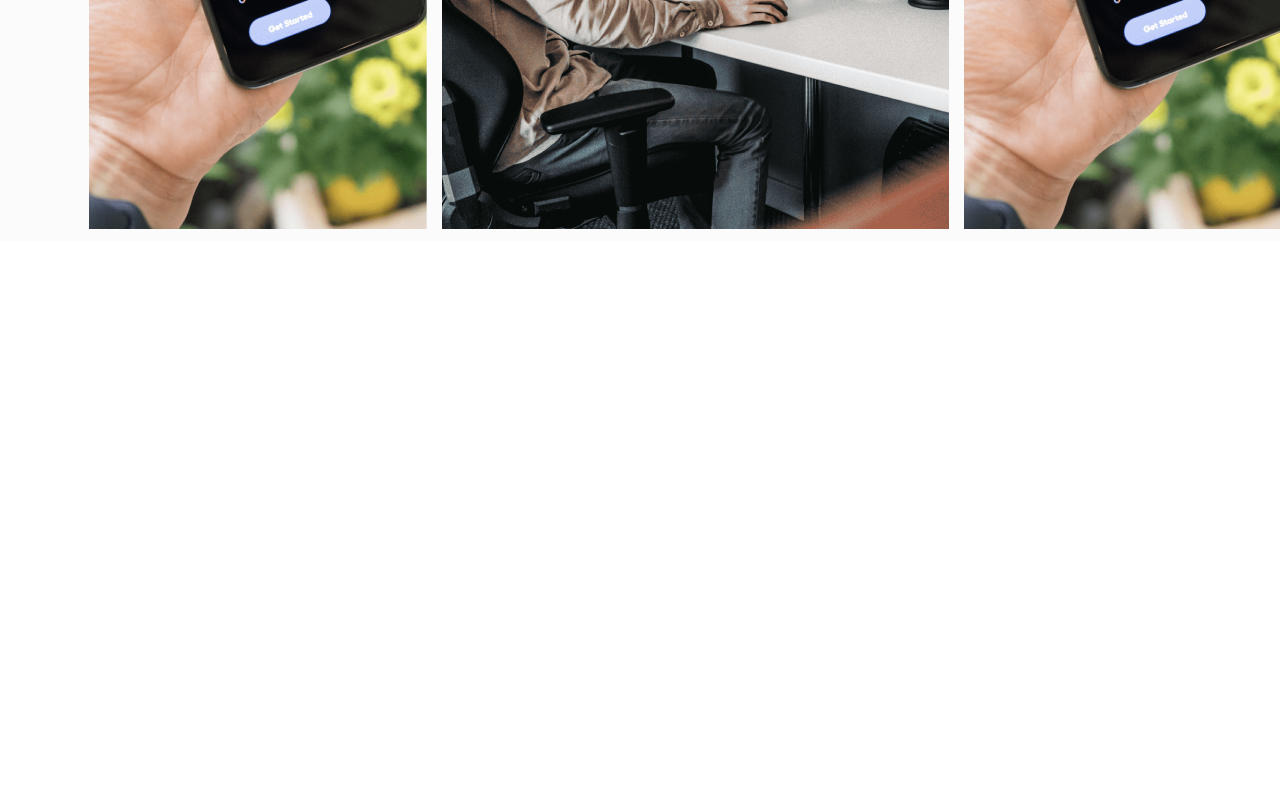
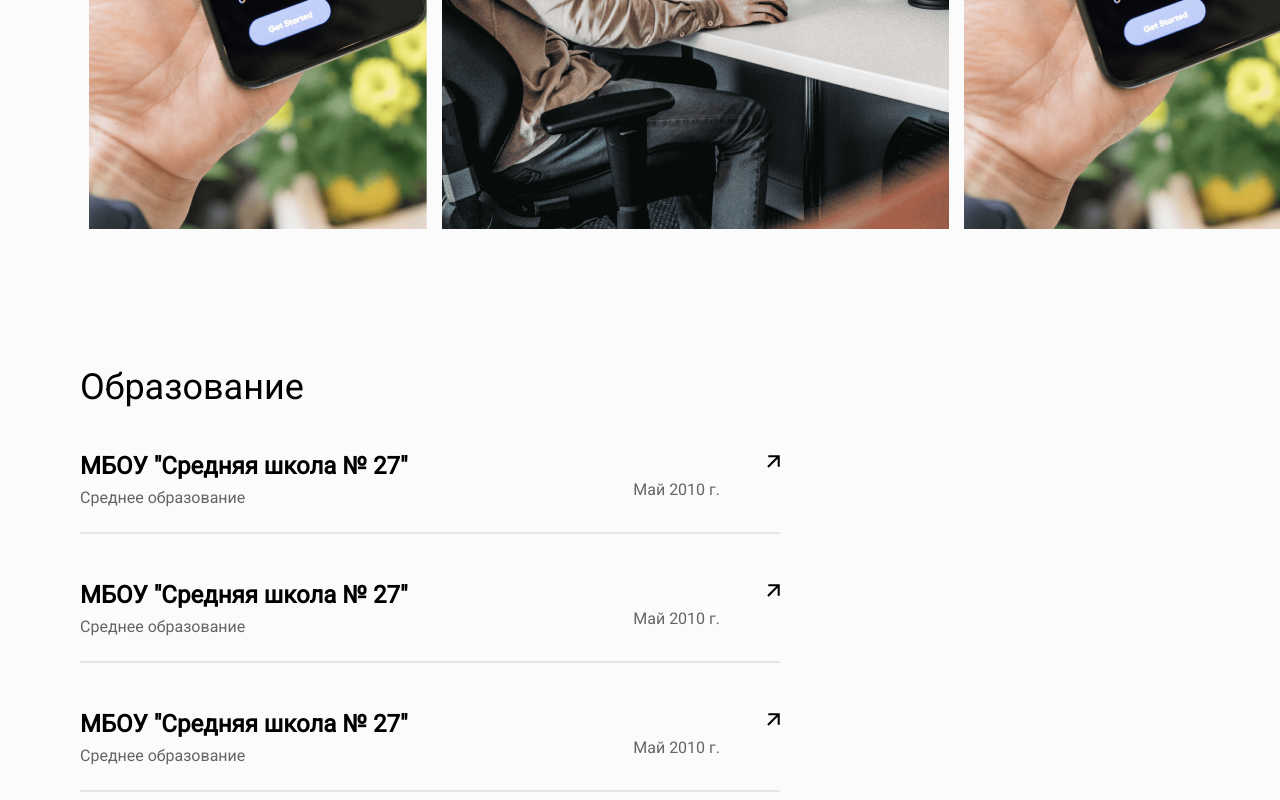
Before and after one commit to Roman4egs1994/ReactMassage, a React (Create React App) app: page / in a window 1280 px wide. Shown: the part 5008-5808 px from the top of the page. Before the commit the page ends 5249 px from the top, so only its background shows below. Built offline with nearby package versions, Linux system fonts and the light colour scheme.

Commit message:
Added selection education

```diff
--- a/src/App.css
+++ b/src/App.css
@@ -568,3 +568,62 @@ body , html, h1, h2, h3, h4, h5, h6 , p, ul, img, div {
 .me_photo img {
     margin: 0px 15px 0px 0px;
 }
+
+.experience{
+    background-color: var(--background-light-part);
+    padding: 8em 2em 0.5em 5em;
+}
+
+.education_header_discr {
+    font-style: normal;
+    font-weight: 400;
+    font-size: 36px;
+    line-height: 36px;
+}
+
+.education_stick {
+    padding: 3em 0em 1.5em 0em;
+    width: 700px;
+    border-bottom: 2px solid #E5E5E5;
+}
+
+.education_stick_flex{
+display: flex;
+justify-content: space-between;
+}
+
+.education_stick_school {
+    font-style: normal;
+    font-weight: 700;
+    font-size: 24px;
+    line-height: 26px;
+}
+
+.education_stick_flex_two {
+    display: flex;
+    justify-content: space-between;
+}
+
+.speciality {
+    padding: 0.5em 0em 0em 0em ;
+}
+
+.speciality_school {
+    font-style: normal;
+    font-weight: 400;
+    font-size: 16px;
+    line-height: 21px;
+    color: rgba(0, 0, 0, 0.6);
+}
+
+.speciality_ending{
+    margin-right: 60px ;
+}
+
+.ending {
+    font-style: normal;
+    font-weight: 400;
+    font-size: 16px;
+    line-height: 21px;
+    color: rgba(0, 0, 0, 0.6);
+}
--- a/src/App.js
+++ b/src/App.js
@@ -13,6 +13,8 @@ import caruselFree from '../src/images/carusel_free.png';
 import mePhotoOne from '../src/images/me_photoOne.png';
 import mePhotoTwo from '../src/images/me_photoTwo.png';
 import mePhotoFree from '../src/images/me_photoFree.png';
+// import education from '../src/images/education.svg';
+import arrov from '../src/images/arrov.svg';
 import './App.css';
 import { useTimer, deadline } from './scriptTimer.js';
 
@@ -400,6 +402,81 @@ function App() {
                 </div>
             </div>
         </div>
+
+        <div className='experience'>
+           <div className='experience_flex'>
+                <div className='education'>
+                   <div className='educatuon_flex'>
+                        <div className='education_img'>
+                            {/* <img className='education_img_icon' src={} alt=''/> */}
+                        </div>
+                        <div className='education_header'>
+                            <p className='education_header_discr'>Образование</p>
+                        </div>
+                    </div>
+
+                    <div className='education_stick'>
+                        <div className='education_stick_flex'>
+                            <div className='education_stick_text'>
+                                <p className='education_stick_school'>МБОУ "Средняя школа № 27"</p>
+                            </div>
+                            <div className='education_stick_arrov'>
+                                <img className='arrow' src={arrov} alt='' />
+                            </div>
+                        </div>
+
+                        <div className='education_stick_flex_two'>
+                            <div className='speciality'>
+                                <p className='speciality_school'>Среднее образование</p>
+                            </div>
+                            <div className='speciality_ending'>
+                                <p className='ending'>Май 2010 г.</p>
+                            </div>
+                        </div>
+                    </div>
+
+                    <div className='education_stick'>
+                        <div className='education_stick_flex'>
+                            <div className='education_stick_text'>
+                                <p className='education_stick_school'>МБОУ "Средняя школа № 27"</p>
+                            </div>
+                            <div className='education_stick_arrov'>
+                                <img className='arrow' src={arrov} alt='' />
+                            </div>
+                        </div>
+
+                        <div className='education_stick_flex_two'>
+                            <div className='speciality'>
+                                <p className='speciality_school'>Среднее образование</p>
+                            </div>
+                            <div className='speciality_ending'>
+                                <p className='ending'>Май 2010 г.</p>
+                            </div>
+                        </div>
+                    </div>
+
+                    <div className='education_stick'>
+                        <div className='education_stick_flex'>
+                            <div className='education_stick_text'>
+                                <p className='education_stick_school'>МБОУ "Средняя школа № 27"</p>
+                            </div>
+                            <div className='education_stick_arrov'>
+                                <img className='arrow' src={arrov} alt='' />
+                            </div>
+                        </div>
+
+                        <div className='education_stick_flex_two'>
+                            <div className='speciality'>
+                                <p className='speciality_school'>Среднее образование</p>
+                            </div>
+                            <div className='speciality_ending'>
+                                <p className='ending'>Май 2010 г.</p>
+                            </div>
+                        </div>
+                    </div>
+                </div>
+            </div>
+        </div>
   </div>
   );
 }
```
Also changed, not shown: src/images/arrov.svg (added), src/images/education.svg (added).
